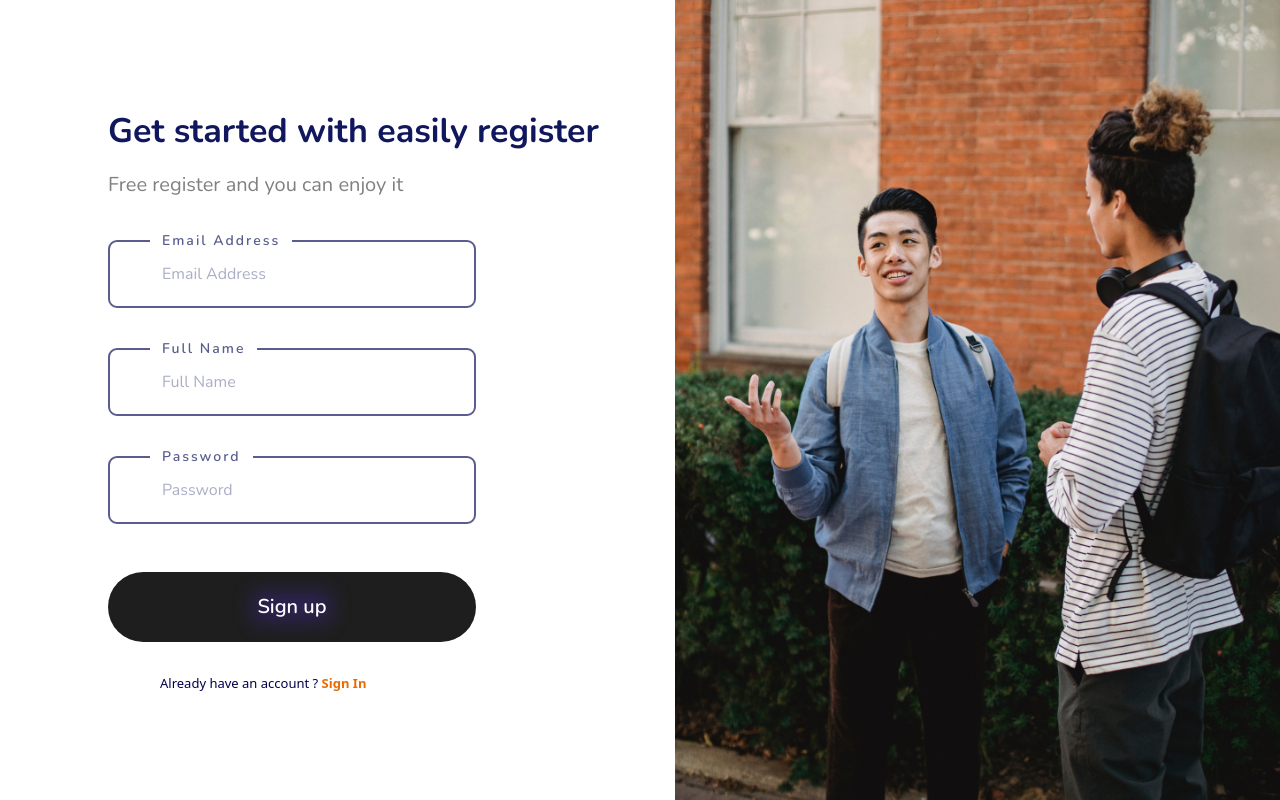
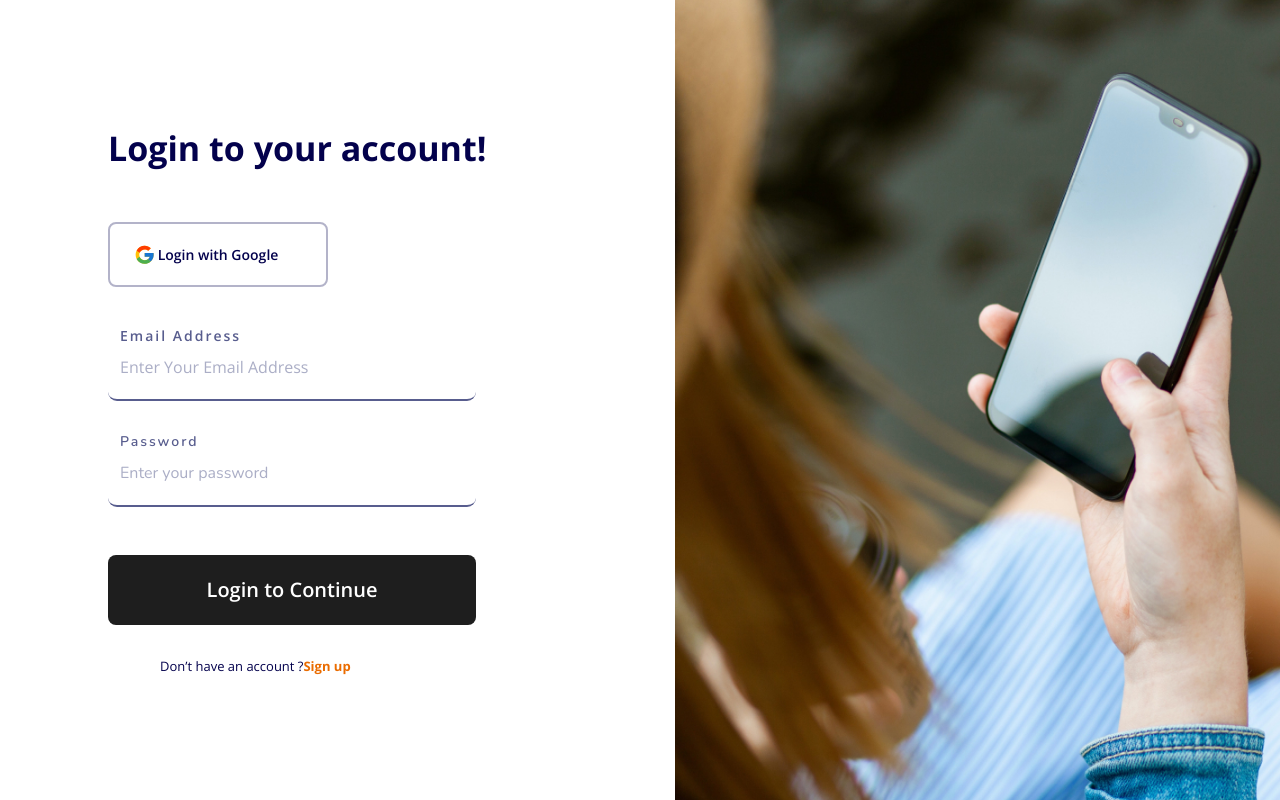
Before and after one commit to ashrafshahin/craftsman, a React (Vite) app: page /login in a window 1280 px wide. Shown: the top 800 px of the page. Built offline with nearby package versions, Linux system fonts and the light colour scheme.

Commit message:
react-router work done with data mode, Link work install react-router-dom, import and internal page links done

```diff
--- a/package.json
+++ b/package.json
@@ -14,6 +14,8 @@
     "react": "^19.1.1",
     "react-dom": "^19.1.1",
     "react-icons": "^5.5.0",
+    "react-router": "^7.9.4",
+    "react-router-dom": "^7.9.4",
     "tailwindcss": "^4.1.14"
   },
   "devDependencies": {
--- a/src/App.jsx
+++ b/src/App.jsx
@@ -3,20 +3,34 @@ import reactLogo from './assets/react.svg'
 import viteLogo from '/vite.svg'
 import './App.css'
 
-import registration from "./components/images/registration.png"
-import Registration from './components/pages/Registration'
-import Login from './components/pages/Login'
+import { createBrowserRouter } from "react-router";
+import { RouterProvider } from "react-router/dom";
+
+import Registration from './components/pages/Registration';
+import Login from './components/pages/Login';
+
 
 function App() {
 
+  const router = createBrowserRouter([
+    {
+      path: "/registration",
+      element: <Registration />,
+    },
+    {
+      path: "/login",
+      element: <Login />,
+    },
+  ]);
+
+
 
   return (
-    <div>
+    <>
 
-      <Registration />
-      <Login />
+      <RouterProvider router={router} />,
 
-    </div>
+    </>
   )
 }
 
--- a/src/components/pages/Login.jsx
+++ b/src/components/pages/Login.jsx
@@ -1,5 +1,7 @@
 import React, { useState } from 'react'
 import login from "../images/login.png"
+
+import { Route, Routes, Link } from 'react-router-dom';
 
 import { FcGoogle } from "react-icons/fc";
 
@@ -72,7 +74,11 @@ const Login = () => {
                 className='w-full bg-primary rounded-lg text-white py-5 font-third font-semibold text-[20px] relative cursor-pointer'>Login to Continue</button>
             </div>
             <div className='w-[368px] mt-8 '>
-              <p className='w-full pl-[52px] text-[#03014C] font-third text-[13px] '>Don’t have an account ? <span className='text-[#EA6C00] font-bold'>Sign up</span></p>
+              <p className='w-full pl-[52px] text-[#03014C] font-third text-[13px] '>Don’t have an account ?
+                <Link to="/registration">
+                  <span className='text-[#EA6C00] font-bold'>Sign up</span>
+                </Link>
+              </p>
             </div>
           </div>
 
--- a/src/components/pages/Registration.jsx
+++ b/src/components/pages/Registration.jsx
@@ -1,5 +1,7 @@
 import React, { useState } from 'react'
 import registration from "../images/registration.png"
+
+import { Route, Routes, Link } from 'react-router-dom'
 
 const Registration = () => {
 
@@ -64,10 +66,10 @@ const Registration = () => {
         setPasswordError('at least one uppercase letter required')
       } else if (!/(?=.*\d)/.test(password)) {
         setPasswordError('at least one digit (0-9) must present')
-      } else if (!/(?=.*[@$!%*?&])/.test(password)) {
+      } else if (!/(?=.*[@$!%*?&£√#=€])/.test(password)) {
         setPasswordError('at least one special character required')
-      } else if (!/[A-Za-z\d@$!%*?&]{8,15}$/.test(password)) {
-        setPasswordError('password length must be between 8 and 15 characters')
+      } else if (!/[A-Za-z\d@$!%*?&£√#=€]{8}$/.test(password)) {
+        setPasswordError('password length must be 8 characters')
       }
     }
 
@@ -76,8 +78,6 @@ const Registration = () => {
   // if (!/^(?=.*[a-z])(?=.*[A-Z])(?=.*\d)(?=.*[@$!%*?&])[A-Za-z\d@$!%*?&]{8,15}$/.test(password)) {
   //   setPasswordError('password must be one lowercase, one uppercase, one digit, and one special character and length between 8 and 15 characters')
   // }
-
-
 
   }
 
@@ -120,7 +120,11 @@ const Registration = () => {
                   </button>
                 </div>
                 <div className='w-[368px] mt-8 '>
-                  <p className='w-full pl-[52px] text-[#03014C] text-third text-[13px] '>Already  have an account ? <span className='text-[#EA6C00] font-bold'>Sign In</span></p>
+              <p className='w-full pl-[52px] text-[#03014C] text-third text-[13px] '>Already  have an account ?
+                <Link to="/login">
+                  <span className='text-[#EA6C00] font-bold'>Sign In</span>
+                </Link>
+              </p>
                 </div>
               </div>
 
```
Also changed, not shown: 1 other file (tests, documents, lock files or other folders).
